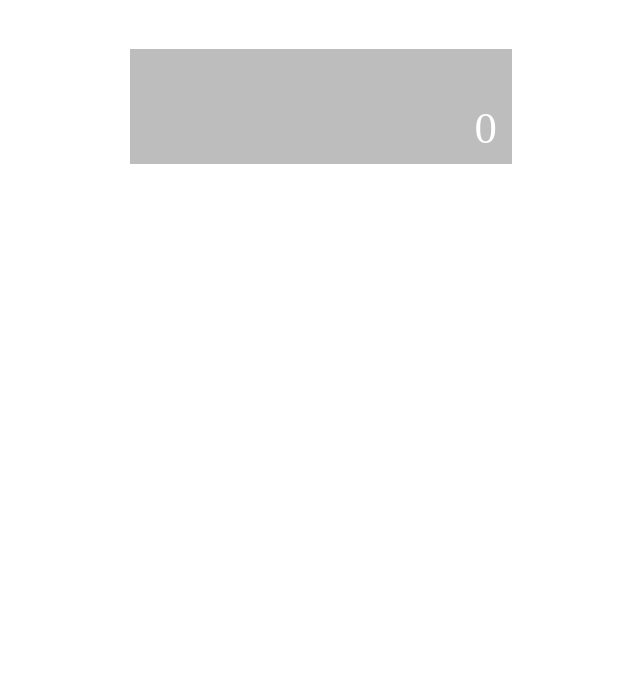
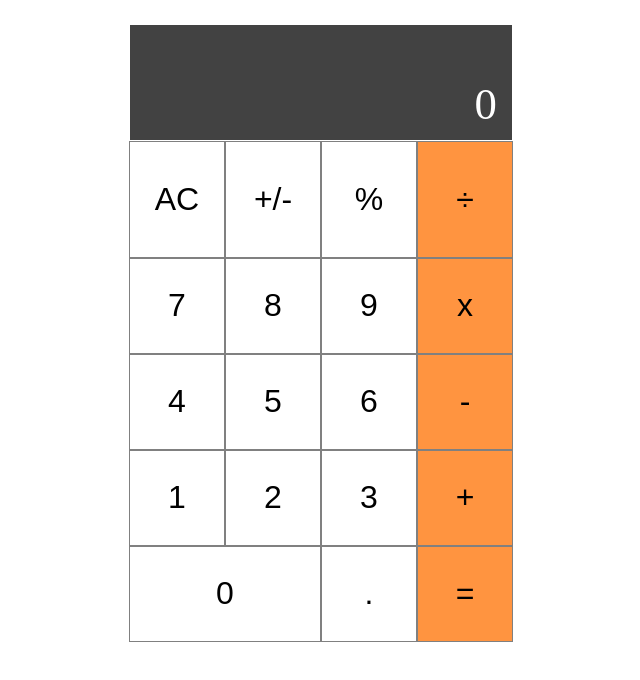
Before and after one commit to mandelatuks/Math-magicians, a React (Create React App) app: page / in a window 1280 px wide. Shown: the top 680 px of the page, without its empty margins (319-959 px from the left). Built offline with nearby package versions, Linux system fonts and the light colour scheme.

Commit message:
Add onclick event on button in buttonjs file

```diff
--- a/src/App.css
+++ b/src/App.css
@@ -1,18 +1,21 @@
-* {
+:is(*, *::before, *::after) {
   box-sizing: border-box;
+}
+
+body {
   margin: 0;
   padding: 0;
 }
 
-.calculator-flex {
+.calculator-grid {
   display: grid;
   justify-content: center;
-  margin-top: 3rem;
+  margin-top: 1.5rem;
   grid-template-columns: repeat(4, 6rem);
-  grid-template-rows: minmax(7.3rem, auto) repeat(5, 6rem);
+  grid-template-rows: minmax(7.3rem, auto) repeat(5, 5rem);
 }
 
-.calculator-flex > button {
+.calculator-grid > .btn-subgrid > button {
   cursor: pointer;
   outline: none;
   font-size: 2rem;
@@ -20,35 +23,48 @@
   background-color: rgba(255, 255, 255, 0.75);
 }
 
-:is(.sideNumber:hover, .sideNumber:focus) {
+:is(.orange:hover, .orange:focus) {
   background-color: rgba(255, 255, 255, 0.92) !important;
 }
 
-:is(.calculator-flex > button:hover, .calculator-flex > button:focus) {
+:is(.calculator-grid > .btn-subgrid > button:hover, .calculator-grid
+    > .btn-subgrid
+    > button:focus) {
   background-color: rgba(255, 255, 255, 0.92);
 }
 
-.sideNumber {
-  background: rgb(255 113 0 / 75%) !important;
+.orange {
+  background-color: rgb(255 113 0 / 75%) !important;
 }
 
-.Two-boxes {
+.span_two {
   grid-column: span 2;
 }
 
 .output {
   grid-column: 1 / -1;
-  background-color: rgb(133 133 133 / 54%);
+  background-color: rgba(0, 0, 0, 0.74);
+  padding: 10px 15px;
+  border: 1px solid white;
+}
+
+.output .operand {
   display: flex;
   align-items: flex-end;
   justify-content: flex-end;
-  padding: 10px 15px;
-  border: 1px solid white;
+  height: 100%;
+}
+
+.output .operand p {
+  margin: 0;
+  color: white;
+  font-size: 2.8rem;
   word-wrap: break-word;
   word-break: break-all;
 }
 
-.output .operand {
-  color: white;
-  font-size: 2.8rem;
+.calculator-grid .btn-subgrid {
+  display: grid;
+  grid-template-columns: repeat(4, 6rem);
+  grid-template-rows: minmax(7.3rem, auto) repeat(5, 6rem);
 }
--- a/src/App.js
+++ b/src/App.js
@@ -1,14 +1,13 @@
 /* eslint-disable react/state-in-constructor */
 /* eslint-disable react/destructuring-assignment */
 /* eslint-disable react/prefer-stateless-function */
-import React, { Component } from 'react';
-import './App.css';
-import { Calculator } from './components/Calculator';
+import React from 'react';
+import Calculator from './components/Calculator';
 import calculate from './logic/calculate';
 
-export class App extends Component {
+export default class App extends React.Component {
   state = {
-    total: '0',
+    total: 0,
     next: null,
     operation: null,
   };
@@ -18,7 +17,6 @@ export class App extends Component {
   };
 
   render() {
-    // console.log(this.state);
     return (
       <div className="App">
         <Calculator
@@ -31,5 +29,3 @@ export class App extends Component {
     );
   }
 }
-
-export default App;
--- a/src/components/Buttons.js
+++ b/src/components/Buttons.js
@@ -1,34 +1,32 @@
+/* eslint-disable react/destructuring-assignment */
 /* eslint-disable react/prop-types */
-/* eslint-disable react/destructuring-assignment */
 /* eslint-disable react/prefer-stateless-function */
-import React, { Component } from 'react';
+import React from 'react';
 
-export class Buttons extends Component {
+export default class Buttons extends React.Component {
   render() {
     return (
-      <div className="btn-grid">
+      <div className="btn-subgrid">
         <button type="button" onClick={() => this.props.clickHandler('AC')}>AC</button>
         <button type="button" onClick={() => this.props.clickHandler('+/-')}>+/-</button>
         <button type="button" onClick={() => this.props.clickHandler('%')}>%</button>
-        <button type="button" onClick={() => this.props.clickHandler('÷')} className="sideNumber">÷</button>
+        <button type="button" className="orange" onClick={() => this.props.clickHandler('÷')}>÷</button>
         <button type="button" onClick={() => this.props.clickHandler('7')}>7</button>
         <button type="button" onClick={() => this.props.clickHandler('8')}>8</button>
         <button type="button" onClick={() => this.props.clickHandler('9')}>9</button>
-        <button type="button" onClick={() => this.props.clickHandler('x')} className="sideNumber">x</button>
+        <button type="button" className="orange" onClick={() => this.props.clickHandler('x')}>x</button>
         <button type="button" onClick={() => this.props.clickHandler('4')}>4</button>
         <button type="button" onClick={() => this.props.clickHandler('5')}>5</button>
         <button type="button" onClick={() => this.props.clickHandler('6')}>6</button>
-        <button type="button" onClick={() => this.props.clickHandler('-')} className="sideNumber">-</button>
+        <button type="button" className="orange" onClick={() => this.props.clickHandler('-')}>-</button>
         <button type="button" onClick={() => this.props.clickHandler('1')}>1</button>
         <button type="button" onClick={() => this.props.clickHandler('2')}>2</button>
         <button type="button" onClick={() => this.props.clickHandler('3')}>3</button>
-        <button type="button" onClick={() => this.props.clickHandler('+')} className="sideNumber">+</button>
-        <button type="button" onClick={() => this.props.clickHandler('0')} className="Two-boxes">0</button>
+        <button type="button" className="orange" onClick={() => this.props.clickHandler('+')}>+</button>
+        <button type="button" className="span_two" onClick={() => this.props.clickHandler('0')}>0</button>
         <button type="button" onClick={() => this.props.clickHandler('.')}>.</button>
-        <button type="button" onClick={() => this.props.clickHandler('=')} className="sideNumber">=</button>
+        <button type="button" className="orange" onClick={() => this.props.clickHandler('=')}>=</button>
       </div>
     );
   }
 }
-
-export default Buttons;
--- a/src/components/Calculator.js
+++ b/src/components/Calculator.js
@@ -1,21 +1,25 @@
-import React, { Component } from 'react';
+/* eslint-disable react/prefer-stateless-function */
+/* eslint-disable react/destructuring-assignment */
+/* eslint-disable react/prop-types */
+import React from 'react';
+import '../App.css';
+import Buttons from './Buttons';
+import Output from './Output';
 
-export class Calculator extends Component {
-  constructor(props) {
-    super(props);
-    this.state = {};
-  }
-
+// eslint-disable react/prefer-stateless-function
+export default class Calculator extends React.Component {
   render() {
     return (
-      <div className="calculator-flex">
-        <div className="output">
-          <div className="operand"> 0</div>
-        </div>
-
+      <div className="calculator-grid">
+        <Output
+          total={this.props.total}
+          operation={this.props.operation}
+          next={this.props.next}
+        />
+        <Buttons
+          clickHandler={this.props.clickHandler}
+        />
       </div>
     );
   }
 }
-
-export default Calculator;
--- a/src/components/Output.js
+++ b/src/components/Output.js
@@ -0,0 +1,20 @@
+/* eslint-disable react/prop-types */
+/* eslint-disable react/prefer-stateless-function */
+import React from 'react';
+
+export default class Output extends React.Component {
+  render() {
+    const { total, next, operation } = this.props;
+    return (
+      <div className="output">
+        <div className="operand">
+          <p>
+            { total }
+            { operation }
+            { next }
+          </p>
+        </div>
+      </div>
+    );
+  }
+}
--- a/src/index.js
+++ b/src/index.js
@@ -1,6 +1,6 @@
 import React from 'react';
 import ReactDOM from 'react-dom/client';
-import { App } from './App';
+import App from './App';
 
 const root = ReactDOM.createRoot(document.getElementById('root'));
 root.render(
```
